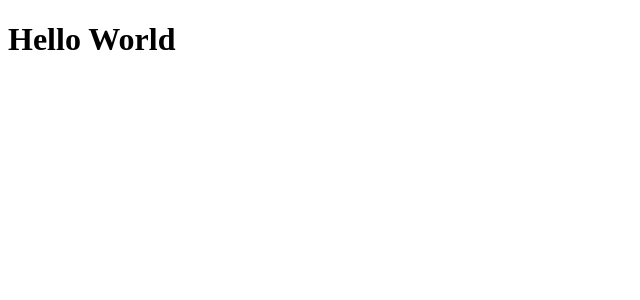
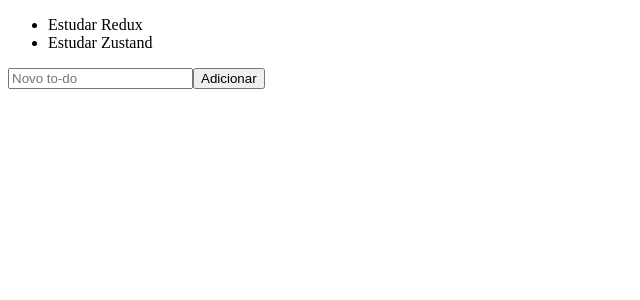
Before and after one commit to marcelopajr/ignite-react-redux-zustand, a React (Vite) app: page / in a window 1280 px wide. Shown: the top 300 px of the page, without its empty margins (0-640 px from the left). Built offline with nearby package versions, Linux system fonts and the light colour scheme.

Commit message:
feat: add redux initial structure with provider, store and consumption

```diff
--- a/package.json
+++ b/package.json
@@ -10,8 +10,10 @@
     "preview": "vite preview"
   },
   "dependencies": {
+    "@reduxjs/toolkit": "^1.9.5",
     "react": "^18.2.0",
-    "react-dom": "^18.2.0"
+    "react-dom": "^18.2.0",
+    "react-redux": "^8.1.1"
   },
   "devDependencies": {
     "@types/react": "^18.2.14",
--- a/src/App.tsx
+++ b/src/App.tsx
@@ -1,3 +1,13 @@
+import { Provider as ReduxProvider } from "react-redux";
+import { store } from "./store";
+import { AddTodo } from "./components/AddTodo";
+import { TodoList } from "./components/TodoList";
+
 export function App() {
-  return <h1>Hello World</h1>;
+  return (
+    <ReduxProvider store={store}>
+      <TodoList />
+      <AddTodo />
+    </ReduxProvider>
+  );
 }
--- /dev/null
+++ b/src/components/AddTodo.tsx
@@ -0,0 +1,28 @@
+import { FormEvent, useState } from "react";
+import { useDispatch } from "react-redux";
+import { add } from "../store";
+
+export function AddTodo() {
+  const [newTodo, setNewTodo] = useState("");
+  const dispatch = useDispatch();
+
+  function handleNewTodo(e: FormEvent) {
+    e.preventDefault();
+
+    dispatch(add({ newTodo }));
+
+    setNewTodo("");
+  }
+
+  return (
+    <form onSubmit={handleNewTodo}>
+      <input
+        type="text"
+        placeholder="Novo to-do"
+        value={newTodo}
+        onChange={(e) => setNewTodo(e.target.value)}
+      />
+      <button type="submit">Adicionar</button>
+    </form>
+  );
+}
--- /dev/null
+++ b/src/components/TodoList.tsx
@@ -0,0 +1,15 @@
+import { useAppSelector } from "../store";
+
+export function TodoList() {
+  const todos = useAppSelector((store) => {
+    return store.todo;
+  });
+
+  return (
+    <ul>
+      {todos.map((todo) => (
+        <li key={todo}>{todo}</li>
+      ))}
+    </ul>
+  );
+}
--- /dev/null
+++ b/src/store/index.ts
@@ -0,0 +1,24 @@
+import { configureStore, createSlice } from "@reduxjs/toolkit";
+import { useSelector, TypedUseSelectorHook } from "react-redux";
+
+const todoSlice = createSlice({
+  name: "todo",
+  initialState: ["Estudar Redux", "Estudar Zustand"],
+
+  reducers: {
+    add: (state, action) => {
+      state.push(action.payload.newTodo);
+    },
+  },
+});
+
+export const store = configureStore({
+  reducer: {
+    todo: todoSlice.reducer,
+  },
+});
+
+export const { add } = todoSlice.actions;
+
+export type RootState = ReturnType<typeof store.getState>;
+export const useAppSelector: TypedUseSelectorHook<RootState> = useSelector;
```
Also changed, not shown: 1 other file (tests, documents, lock files or other folders).
